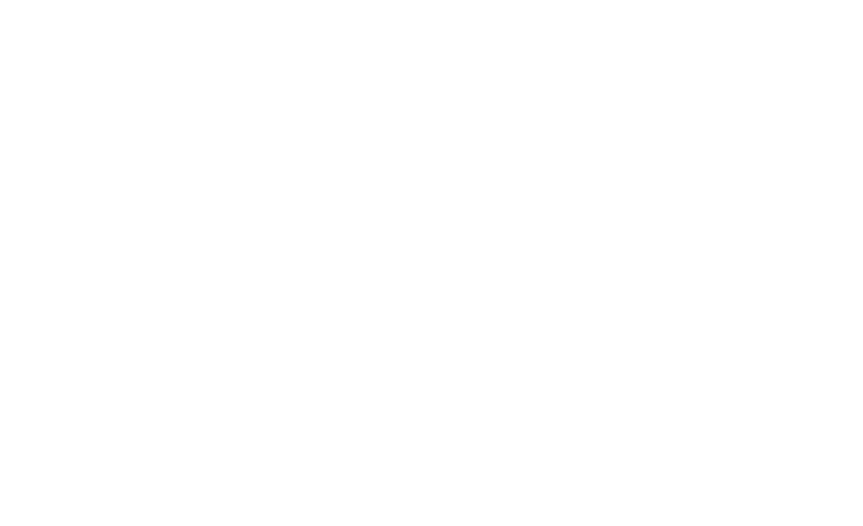
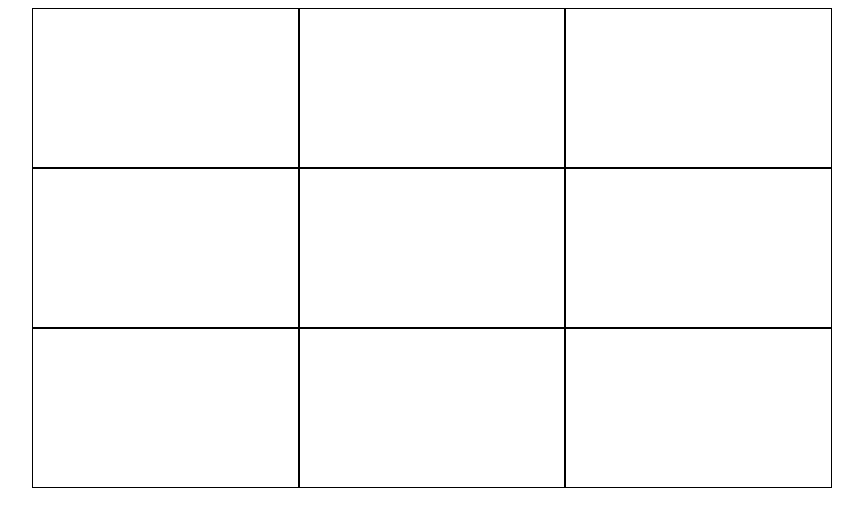
Before and after one commit to AhnafS/TicTacToe, a plain HTML site: page index.html in a window 1280 px wide. Shown: the whole page, without its empty margins (208-1071 px from the left). Drawn offline with Linux system fonts and the light colour scheme.

Commit message:
Board comes out as undefined in makeMove function, planing to create a new script with a non module style for current code

```diff
--- a/index.html
+++ b/index.html
@@ -5,10 +5,13 @@
     <meta http-equiv="X-UA-Compatible" content="IE=edge">
     <meta name="viewport" content="width=device-width, initial-scale=1.0">
     <link rel="stylesheet" href="style.css">
-    <title>Document</title>
+    <title>Tic Tac Toe</title>
 </head>
 <body>
 
+    <div id="boardContainer">
+
+    </div>
 
     <!-- Script -->
     <script src="script.js"></script>
--- a/script.js
+++ b/script.js
@@ -0,0 +1,51 @@
+const player = function(name, marker){
+    return {name, marker};
+};
+
+(function(){
+    const board = {
+        board: ['','','','','','','','',''],
+        init: function(){
+            this.cacheDom();
+            this.bindEvents();
+            this.render();
+        },
+        bindEvents : function(){
+            this.boardContainer.addEventListener('click', this.addX);
+        },
+        render: function(){
+            // this.createBoard();
+            this.updateContainer();
+        },
+        cacheDom: function(){
+            this.boardContainer = document.querySelector('#boardContainer')
+            this.boardDivs = document.querySelectorAll('.playerMove');
+        },
+        updateContainer: function() {
+            this.board.forEach((spot, i) => {
+                let div = document.createElement('div');
+                div.classList.add('playerMove');
+                div.setAttribute('data-index', i)
+                let span = document.createElement('span');
+                span.textContent = spot;
+                div.appendChild(span);
+                this.boardContainer.appendChild(div);
+            })
+        },
+        addX: function(e){
+            let tempBoard = this.board;
+            let index = e.target.getAttribute('data-index');
+            index = parseInt(index);
+            console.log(typeof(index));
+            if(tempBoard[index] == ''){
+                console.log('it works');
+            }
+        },
+        makeMove: function(e){
+            console.log(e);
+            addX(e);
+        },
+    }
+
+    board.init();
+})();
--- a/style.css
+++ b/style.css
@@ -0,0 +1,17 @@
+#boardContainer {
+    display: grid;
+    grid-template-columns: repeat(3, 1fr);
+    grid-template-rows: repeat(3, 1fr);
+    width: 100vh;
+    height: 60vh;
+    margin: auto;
+}
+
+.playerMove {
+    border: 1px solid black;
+}
+
+.playerMove:hover {
+    background-color: rgb(236, 236, 226);
+    transform: scale(1.05);
+}
```
